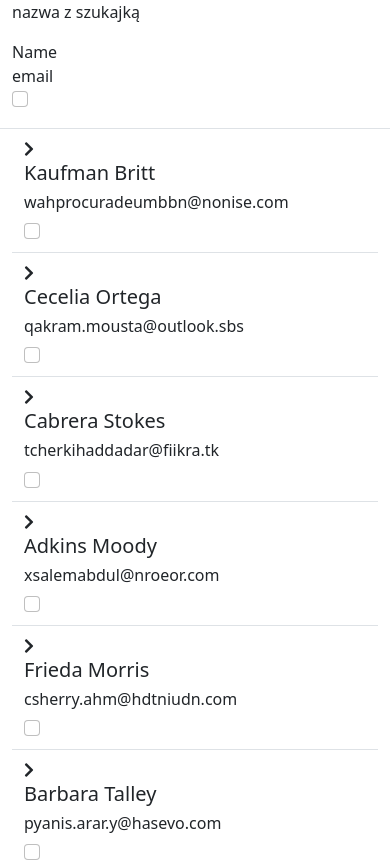
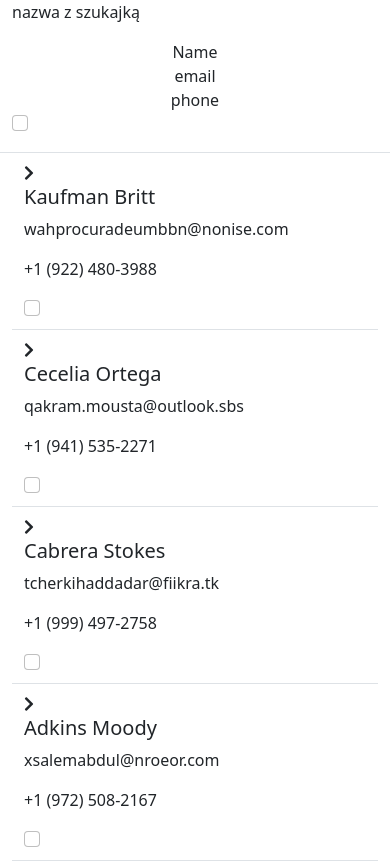
Before and after one commit to DJG-coderslab/patronage-js, a React (Create React App) app: page / in a window 390 px wide. Shown: the top 862 px of the page. Built offline with nearby package versions, Linux system fonts and the light colour scheme; data requests are answered from the project's data file.

Commit message:
Add phone number to the table

```diff
--- a/src/components/OneUser/OneUser.tsx
+++ b/src/components/OneUser/OneUser.tsx
@@ -60,8 +60,11 @@ const OneUser: React.FC<Props> = ({ user }): React.ReactElement => {
                 {user.name} {user.lastName}
               </h5>
             </MDBCol>
-            <MDBCol md="6">
-              <h6>{user.email}</h6>
+            <MDBCol md="5">
+              <p>{user.email}</p>
+            </MDBCol>
+            <MDBCol md="4">
+              <p>{user.phoneNumber}</p>
             </MDBCol>
           </MDBRow>
           {isExpand && (
--- a/src/components/TableHeader/TableHeader.tsx
+++ b/src/components/TableHeader/TableHeader.tsx
@@ -19,8 +19,15 @@ export default function TableHeader() {
       <MDBCol md="1"></MDBCol>
       <MDBCol md="10">
         <MDBRow>
-          <MDBCol md="3">Name</MDBCol>
-          <MDBCol md="6">email</MDBCol>
+          <MDBCol md="3" className="text-center">
+            Name
+          </MDBCol>
+          <MDBCol md="5" className="text-center">
+            email
+          </MDBCol>
+          <MDBCol md="4" className="text-center">
+            phone
+          </MDBCol>
         </MDBRow>
       </MDBCol>
       <MDBCol md="1">
```
